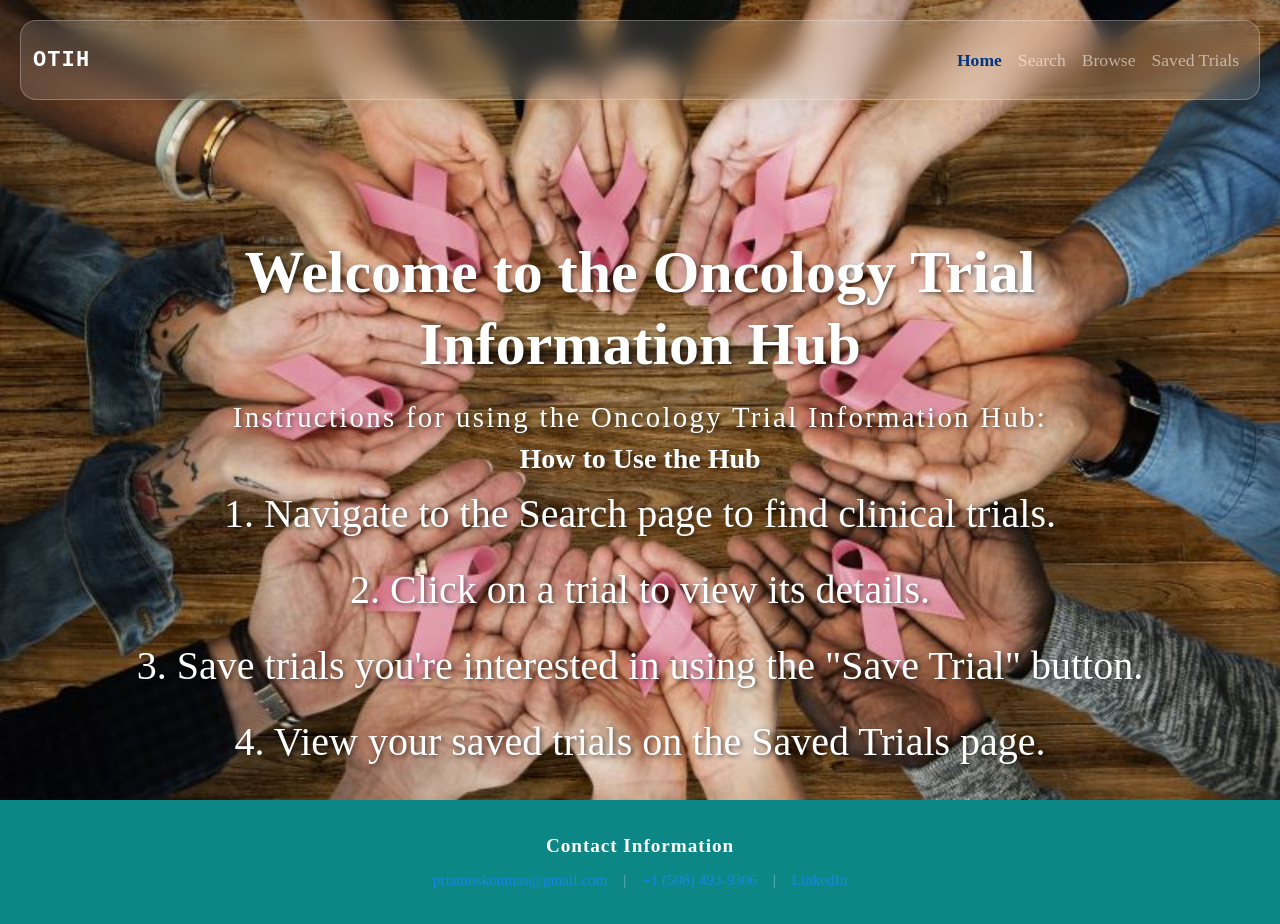
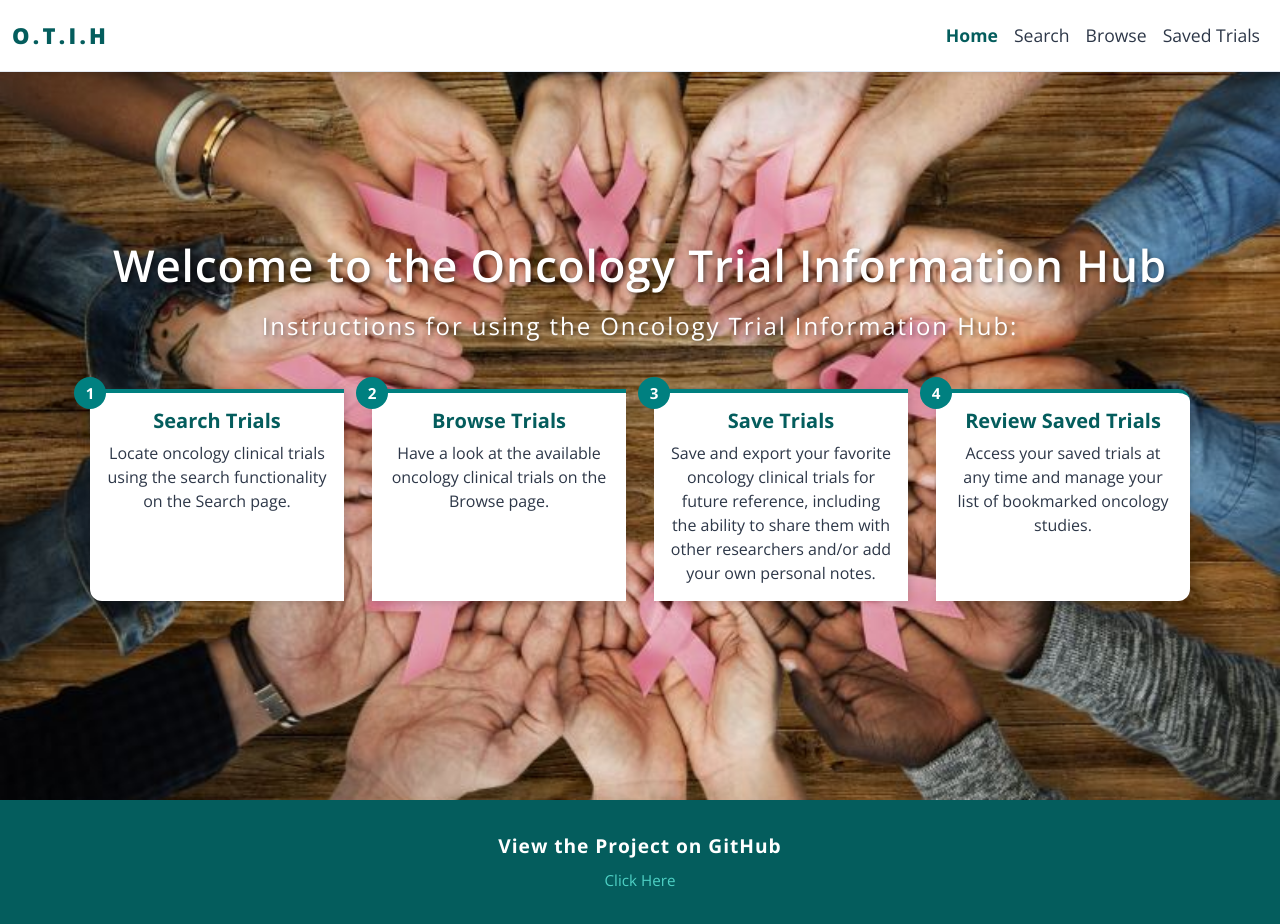
Before and after one commit to crisst330/oncology-trial-information-hub-project-2, a website: page frontend/index.html in a window 1280 px wide. Drawn offline with nearby package versions, Linux system fonts and the light colour scheme.

Commit message:
homepage final product 1.0

```diff
--- a/frontend/index.html
+++ b/frontend/index.html
@@ -4,16 +4,19 @@
     <meta charset="UTF-8" />
     <meta name="viewport" content="width=device-width, initial-scale=1.0" />
     <meta name="author" content="Timothy Criss Jr, Priamos Koumas" />
-    <!-- Fill out content for the description of the homepage later -->
     <meta name="description" content="" />
     <title>Homepage</title>
-    <!-- Add href="./images/image-file-to-insert" later -->
-    <link rel="icon" href="./images/" type="image/png" />
     <link
       href="https://cdn.jsdelivr.net/npm/bootstrap@5.3.8/dist/css/bootstrap.min.css"
       rel="stylesheet"
       integrity="sha384-sRIl4kxILFvY47J16cr9ZwB07vP4J8+LH7qKQnuqkuIAvNWLzeN8tE5YBujZqJLB"
       crossorigin="anonymous"
+    />
+    <link rel="preconnect" href="https://fonts.googleapis.com" />
+    <link rel="preconnect" href="https://fonts.gstatic.com" crossorigin />
+    <link
+      href="https://fonts.googleapis.com/css2?family=Open+Sans:wght@400;600;700;800&display=swap"
+      rel="stylesheet"
     />
     <link rel="stylesheet" href="style/styles.css" />
   </head>
@@ -21,12 +24,11 @@
     <!--This is a link to a YouTube video used for the index:
 https://www.youtube.com/watch?v=h5apE3E72wY&list=PLj0z0WBaTiH7jOjO7C0w2lSeuuisoiSR9
 -->
-
 <body>
-<nav class="navbar navbar-expand-lg navbar-dark fixed-top">
+<nav class="navbar navbar-expand-lg navbar-light fixed-top">
   <div class="container-fluid">
     <a class="navbar-brand" href="index.html"><span class="brand-prompt"></span>
-      OTIH</a>
+      O.T.I.H</a>
     <button class="navbar-toggler" type="button" data-bs-toggle="collapse"
     data-bs-target="#navbarNav" aria-controls="navbarNav" aria-expanded="false"
     aria-label="Toggle navigation">
@@ -57,29 +59,59 @@ https://www.youtube.com/watch?v=h5apE3E72wY&list=PLj0z0WBaTiH7jOjO7C0w2lSeuuisoi
   <img src="images/cancercommunity.jpg" alt="Cancer Community"
   class="hero-bg-img">
   <div class= "container d-flex flex-column align-items-center text-center
-  justify-content-center fs-1">
+  justify-content-center">
     <h1>Welcome to the Oncology Trial Information Hub</h1>
     <h2>Instructions for using the Oncology Trial Information Hub:</h2>
-    <div class="hero-instructions">
-      <h3>How to Use the Hub</h3>
-      <p>1. Navigate to the Search page to find clinical trials.</p>
-      <p>2. Click on a trial to view its details.</p>
-      <p>3. Save trials you're interested in using the "Save Trial" button.</p>
-      <p>4. View your saved trials on the Saved Trials page.</p>
+    <div class="card-group">
+  <div class="card">
+    <div class="card-body">
+      <span class="card-step">1</span>
+      <h5 class="card-title">Search Trials</h5>
+      <p class="card-text">
+        Locate oncology clinical trials using the search functionality on the Search page.
+      </p>
     </div>
+  </div>
+
+  <div class="card">
+    <div class="card-body">
+      <span class="card-step">2</span>
+      <h5 class="card-title">Browse Trials</h5>
+      <p class="card-text">
+        Have a look at the available oncology clinical trials on the Browse page.
+      </p>
+    </div>
+  </div>
+
+  <div class="card">
+    <div class="card-body">
+      <span class="card-step">3</span>
+      <h5 class="card-title">Save Trials</h5>
+      <p class="card-text">
+        Save and export your favorite oncology clinical trials for future reference, including the ability to share them with other researchers and/or add your own personal notes.
+      </p>
+    </div>
+  </div>
+
+  <div class="card">
+    <div class="card-body">
+      <span class="card-step">4</span>
+      <h5 class="card-title">Review Saved Trials</h5>
+      <p class="card-text">
+        Access your saved trials at any time and manage your list of bookmarked
+        oncology studies.
+      </p>
+    </div>
+  </div>
+</div>
   </div>
 </section>
 
   <footer class="site-footer">
     <div class="container">
-      <p class="footer-name">Contact Information</p>
+      <p class="footer-name">View the Project on GitHub</p>
       <div class="footer-contact">
-        <a href="mailto:priamoskoumas@gmail.com">priamoskoumas@gmail.com</a>
-        <span class="footer-divider">|</span>
-        <a href="tel:+15084939306">+1 (508) 493-9306</a>
-        <span class="footer-divider">|</span>
-        <a href="https://linkedin.com/in/priamos" target="_blank" rel="noopener
-        noreferrer">LinkedIn</a>
+        <a href="https://github.com/crisst330/oncology-trial-information-hub-project-2" target="_blank" rel="noopener noreferrer">Click Here</a>
       </div>
     </div>
   </footer>
@@ -88,6 +120,6 @@ https://www.youtube.com/watch?v=h5apE3E72wY&list=PLj0z0WBaTiH7jOjO7C0w2lSeuuisoi
   integrity=
   "sha384-FKyoEForCGlyvwx9Hj09JcYn3nv7wiPVlz7YYwJrWVcXK/BmnVDxM+D2scQbITxI"
   crossorigin="anonymous"></script>
-  <script src="js/main.js" type="module"></script>
+  <script src="js/homepage.js" type="module"></script>
 </body>
 </html>
--- /dev/null
+++ b/frontend/js/homepage.js
@@ -0,0 +1,5 @@
+document.querySelectorAll(".card-group .card").forEach((card) => {
+  card.addEventListener("click", () => {
+    card.classList.toggle("card-selected");
+  });
+});
--- a/frontend/style/styles.css
+++ b/frontend/style/styles.css
@@ -1,3 +1,9 @@
+:root {
+    --teal: #008080;
+    --teal-dark: #045d5d;
+    --teal-light: #4fd1c5;
+}
+
 html, body {
    margin: 0;
    padding: 0;
@@ -6,44 +12,44 @@ html, body {
 
 .navbar-brand {
     font-size: 22px;
-    font-weight: 700;
-    color: white;
-    font-family: 'Courier New', Courier, monospace;
+    font-weight: 800;
+    color: var(--teal-dark);
+    font-family: 'Open Sans', sans-serif;
     font-style: normal;
     float: left;
-    letter-spacing: 0.05em;
+    letter-spacing: 0.15em;
 }
 
 .brand-prompt {
-    color: #ffffff;
-    text-shadow: 0 0 8px rgba(255, 255, 255, 0.9), 0 0 20px rgba
-    (255, 255, 255, 0.6);
+    color: var(--teal);
 }
 
 
 .navbar {
-    background: rgba(255, 257, 253, 0.13);
-    backdrop-filter: blur(12px);
-    -webkit-backdrop-filter: blur(12px);
-    border: 1px solid rgba(255, 246, 255, 0.27);
-    min-height: 80px;
-    margin: 20px;
-    border-radius: 16px;
+    background: #ffffff;
+    min-height: 72px;
+    margin: 0;
+    border-radius: 0;
+    border-bottom: 1px solid #e2e8f0;
+    box-shadow: 0 1px 4px rgba(0, 0, 0, 0.08);
 }
 
 .navbar.navbar-shrink {
-    min-height: 60px;
-    margin: 10px 20px;
-    background: rgba(255, 255, 255, 0.35);
+    min-height: 56px;
 }
 
 .nav-link {
     font-size: 1.1rem;
-    font-family: Cinzel, raleway;
+    font-family: 'Open Sans', sans-serif;
+    color: #2d3748;
+}
+
+.nav-link:hover {
+    color: var(--teal-dark);
 }
 
 .navbar .navbar-nav .nav-link.active {
-    color: #003580;
+    color: var(--teal-dark);
     font-weight: bold;
 }
 
@@ -63,7 +69,7 @@ html, body {
     height: 2px;
     bottom: 0;
     left: 0;
-    background-color: rgb(22, 137, 225);
+    background-color: var(--teal);
     visibility: hidden;
     transition: width 0.3s ease-in-out, visibility 0.3s ease-in-out;
 }
@@ -76,7 +82,7 @@ html, body {
 .hero-section {
     position: relative;
     width: 100%;
-    height: 100vh;
+    min-height: 100vh;
     overflow: hidden;
 }
 
@@ -90,49 +96,105 @@ html, body {
 }
 
 .hero-section .container {
-    height: 100vh;
+    min-height: 100vh;
+    padding-top: 100px;
+    padding-bottom: 60px;
     z-index: 1;
     position: relative;
 }
 
+.hero-section .container h1,
+.hero-section .container h2 {
+    color: white;
+    font-family: 'Open Sans', sans-serif;
+    font-size: 1.5rem;
+    font-weight: normal;
+    text-shadow: 2px 2px 4px rgba(0, 0, 0, 0.5);
+}
+
 .hero-section .container h1 {
-    font-size: 1.5em;
-    color: white;
-    font-family: Cinzel, raleway;
-    font-weight: bold;
-    text-shadow: 2px 2px 4px rgba(0, 0, 0, 0.5);
-    margin-top: 20%;
+    font-size: 2.75rem;
+    font-weight: 600;
+    letter-spacing: 0.02em;
 }
 
 .hero-section .container h2 {
-    font-size: 1.8rem;
-    color: white;
-    font-family: Cinzel, raleway;
-    font-weight: normal;
-    text-shadow: 2px 2px 4px rgba(0, 0, 0, 0.5);
     letter-spacing: 0.08em;
     margin-top: 12px;
 }
 
-.hero-section .container h3 {
-    color: white;
-    font-family: Cinzel, raleway;
-    font-weight: bold;
-    text-shadow: 2px 2px 4px rgba(0, 0, 0, 0.5);
+.card-group {
+    flex-wrap: wrap;
+    justify-content: center;
+    gap: 28px;
+    margin-top: 40px;
+    max-width: 1100px;
 }
 
-.hero-instructions p {
+.card-group > .card {
+    flex: 1 1 220px;
+    border: none;
+    border-top: 4px solid var(--teal);
+    border-radius: 12px;
+    background-color: #ffffff;
+    box-shadow: 2px 2px 8px rgba(0, 0, 0, 0.15);
+    cursor: pointer;
+    position: relative;
+    transition: all 0.2s ease;
+}
+
+.card-step {
+    position: absolute;
+    top: -16px;
+    left: -16px;
+    width: 32px;
+    height: 32px;
+    border-radius: 50%;
+    background: var(--teal);
     color: white;
-    font-family: Cinzel, raleway;
-    text-shadow: 2px 2px 4px rgba(0, 0, 0, 0.5);
+    font-family: 'Open Sans', sans-serif;
+    font-weight: 700;
+    font-size: 0.95rem;
+    line-height: 32px;
+    text-align: center;
+}
+
+.card-group > .card:hover {
+    transform: translateY(-6px);
+    box-shadow: 4px 4px 12px rgba(0, 0, 0, 0.2);
+}
+
+.card-group > .card.card-selected {
+    background-color: #e6f7f5;
+    border-top-color: var(--teal-dark);
+}
+
+.card-group > .card.card-selected::after {
+    content: "✓";
+    position: absolute;
+    top: 10px;
+    right: 12px;
+    color: var(--teal-dark);
+    font-weight: bold;
+}
+
+.card-group .card-title {
+    color: var(--teal-dark);
+    font-family: 'Open Sans', sans-serif;
+    font-weight: 700;
+}
+
+.card-group .card-text {
+    font-family: 'Open Sans', sans-serif;
+    color: #2d3748;
 }
 
 .site-footer {
-    background: rgba(0, 128, 128, 0.95);
+    background: var(--teal-dark);
     color: white;
     text-align: center;
     padding: 32px 16px;
-    font-family: Cinzel, raleway;
+    font-family: 'Open Sans', sans-serif;
 }
 
 .footer-name {
@@ -147,15 +209,10 @@ html, body {
 }
 
 .footer-contact a {
-    color: rgb(22, 137, 225);
+    color: var(--teal-light);
     text-decoration: none;
 }
 
 .footer-contact a:hover {
     color: white;
 }
-
-.footer-divider {
-    margin: 0 12px;
-    opacity: 0.4;
-}
```
Also changed, not shown: frontend/js/main.js (line endings or trailing spaces).
